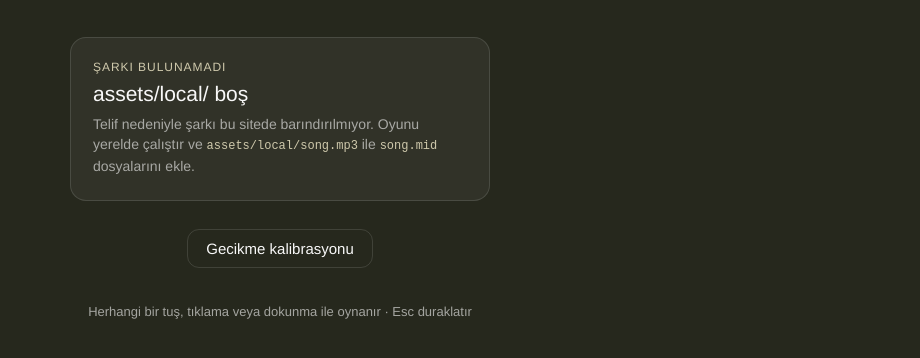
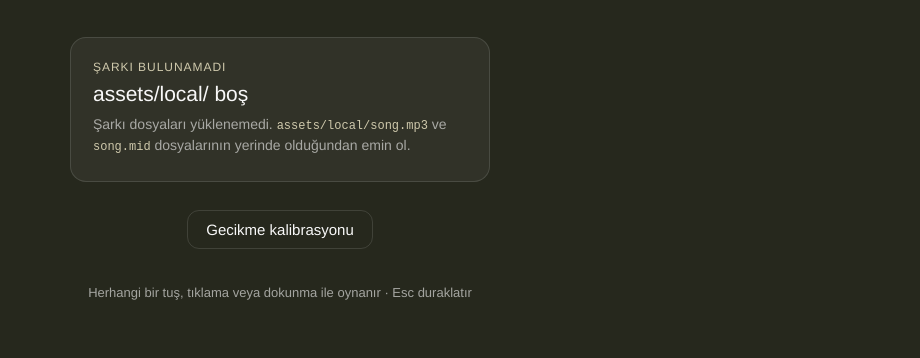
Before and after one commit to kabakciemirhan/orbit-ritim, a plain HTML site: page index.html in a window 1280 px wide. Shown: the part 246-604 px from the top of the page, without its empty margins (360-1280 px from the left). Drawn offline with Linux system fonts and the light colour scheme; no server answers.

```diff
--- a/index.html
+++ b/index.html
@@ -33,7 +33,7 @@
         <div class="card static hidden" id="song-missing">
           <span class="card-kicker">Şarkı bulunamadı</span>
           <span class="card-title">assets/local/ boş</span>
-          <span class="card-text">Telif nedeniyle şarkı bu sitede barındırılmıyor. Oyunu yerelde çalıştır ve <code>assets/local/song.mp3</code> ile <code>song.mid</code> dosyalarını ekle.</span>
+          <span class="card-text">Şarkı dosyaları yüklenemedi. <code>assets/local/song.mp3</code> ve <code>song.mid</code> dosyalarının yerinde olduğundan emin ol.</span>
         </div>
       </div>
       <div class="row center gap">
```
Also changed, not shown: 4 other files.
